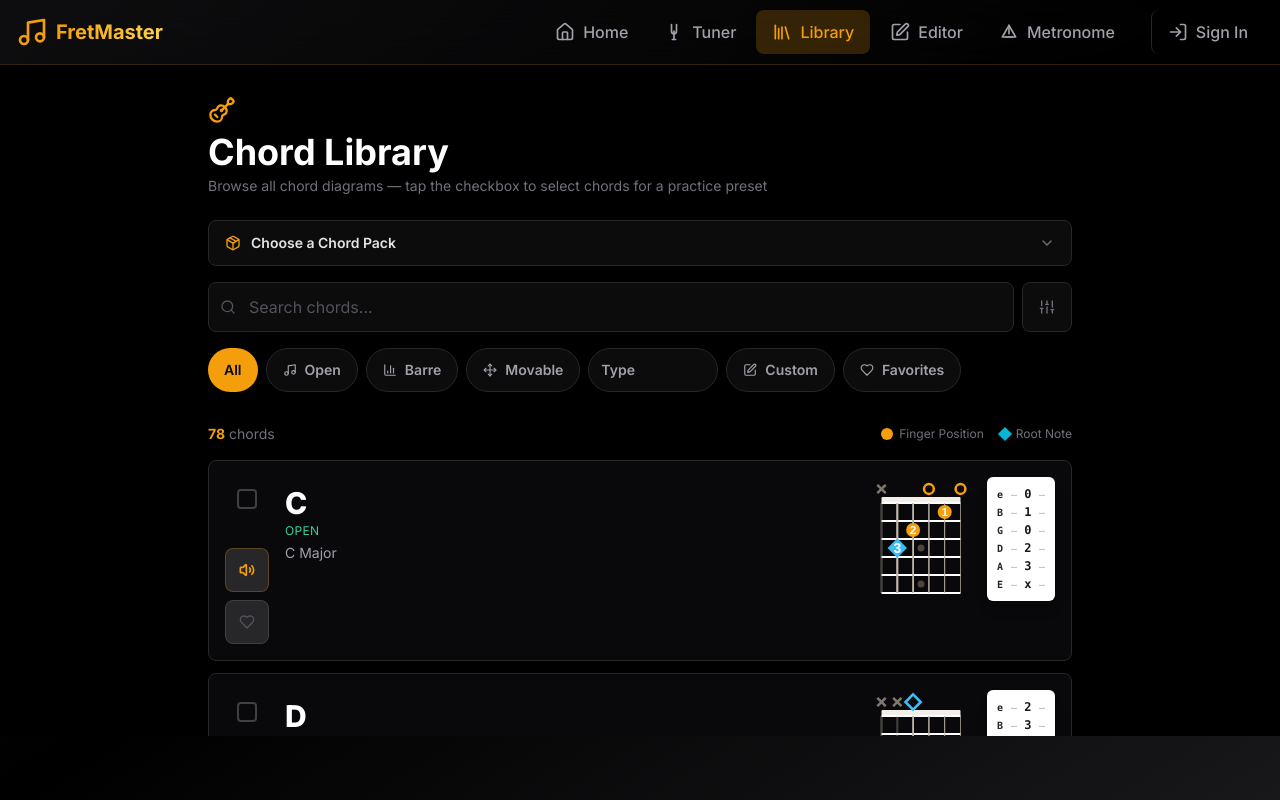
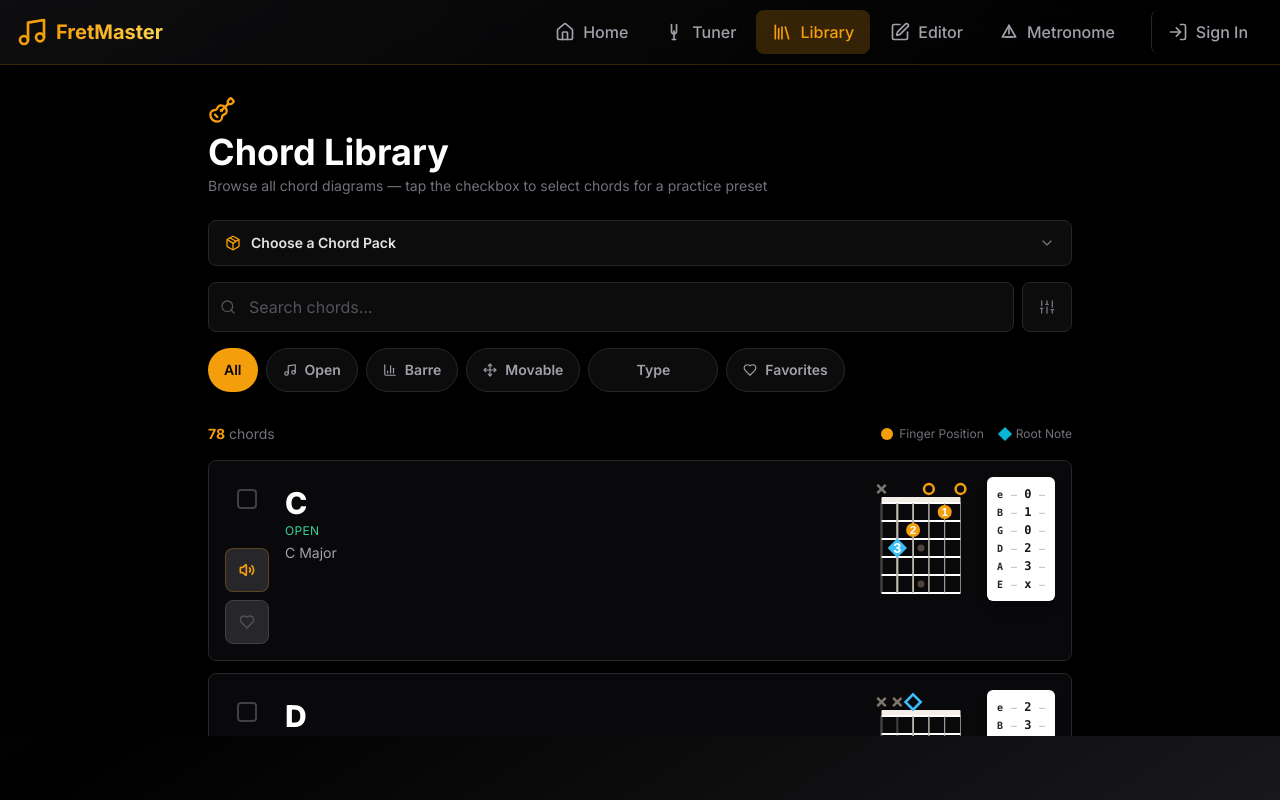
Before and after one commit to randysoller/onspace-9bg96c-13939, a React (Vite) app: page /library in a window 1280 px wide. Built offline with nearby package versions, Linux system fonts and the light colour scheme.

Commit message:
Fix chord library Type pill, remove Custom filter, hide header in modal

```diff
--- a/src/components/features/ChordDetailModal.tsx
+++ b/src/components/features/ChordDetailModal.tsx
@@ -1,4 +1,5 @@
 import { X, Hand, Edit, Volume2, ChevronLeft, ChevronRight } from 'lucide-react';
+import { useEffect } from 'react';
 import { ChordData } from '@/types/chord';
 import { SVGChordDiagram } from '@/components/features/SVGChordDiagram';
 import type { CustomChordData } from '@/types/customChord';
@@ -32,6 +33,17 @@ export default function ChordDetailModal({
 }: ChordDetailModalProps) {
   const canGoNext = currentIndex < totalChords - 1;
   const canGoPrevious = currentIndex > 0;
+
+  // Hide the fixed header so the modal card isn't clipped on mobile
+  useEffect(() => {
+    if (!isOpen) return;
+    const header = document.querySelector('header') as HTMLElement | null;
+    if (header) header.style.visibility = 'hidden';
+    return () => {
+      if (header) header.style.visibility = '';
+    };
+  }, [isOpen]);
+
   if (!isOpen) return null;
 
   // Calculate which strings are muted, open, or fretted
@@ -65,7 +77,7 @@ export default function ChordDetailModal({
       />
 
       {/* Modal */}
-      <div className="fixed inset-0 z-[100] flex items-center justify-center px-4 pt-20 pb-32 md:pt-24 md:pb-8">
+      <div className="fixed inset-0 z-[100] flex items-center justify-center px-4 pt-4 pb-4">
         <div className="bg-zinc-950 border-2 border-cyan-500/40 rounded-xl w-full max-w-sm shadow-2xl shadow-cyan-500/10 animate-in fade-in zoom-in-95 duration-200 flex flex-col">
           {/* Header */}
           <div className="p-3 pb-2 border-b border-zinc-800/50 flex-shrink-0">
--- a/src/pages/ChordLibrary.tsx
+++ b/src/pages/ChordLibrary.tsx
@@ -801,7 +801,8 @@ export default function ChordLibrary() {
           <select
             value={filterType}
             onChange={e => setFilterType(e.target.value as ChordType | 'all')}
-            className={`px-3 py-2 rounded-full font-semibold text-sm whitespace-nowrap transition-all border appearance-none cursor-pointer ${
+            style={{ textAlign: 'center', textAlignLast: 'center' }}
+          className={`px-3 py-2 rounded-full font-semibold text-sm whitespace-nowrap transition-all border appearance-none cursor-pointer ${
               filterType !== 'all'
                 ? 'bg-amber-500 text-zinc-950 border-amber-500'
                 : 'bg-zinc-900/50 text-zinc-400 border-zinc-800 hover:border-zinc-700'
@@ -832,17 +833,7 @@ export default function ChordLibrary() {
             <option value="minor13">Minor 13</option>
           </select>
 
-          <button
-            onClick={() => toggleCategoryFilter('custom')}
-            className={`px-4 py-2 rounded-full font-semibold text-sm whitespace-nowrap flex items-center gap-2 transition-all ${
-              filterCategories.includes('custom')
-                ? 'bg-amber-500 text-zinc-950'
-                : 'bg-zinc-900/50 text-zinc-400 border border-zinc-800 hover:border-zinc-700'
-            }`}
-          >
-            <Edit className="w-3.5 h-3.5" />
-            Custom
-          </button>
+
           <button
             onClick={() => setShowFavoritesOnly((prev) => !prev)}
             className={`px-4 py-2 rounded-full font-semibold text-sm whitespace-nowrap flex items-center gap-2 transition-all ${
```
